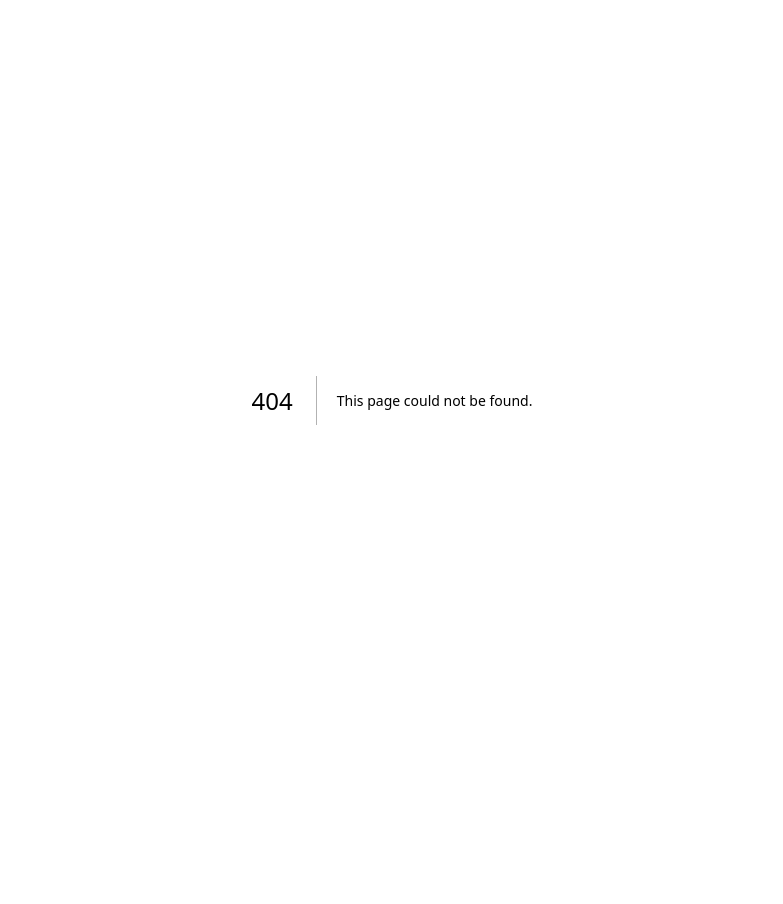
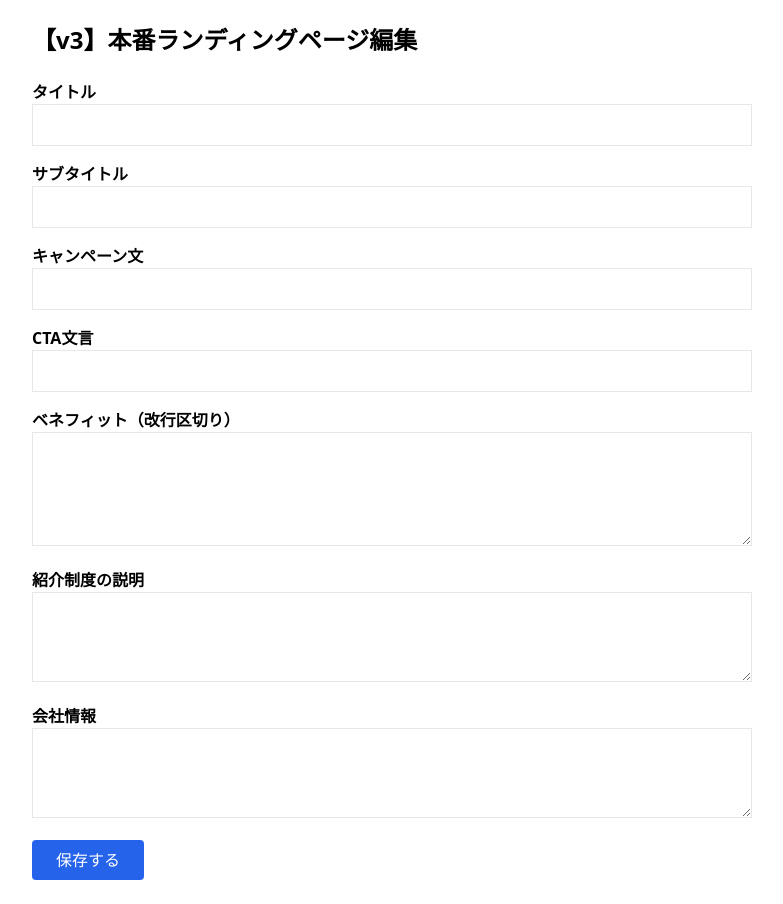
Before and after one commit to kaoriishige/nasu-recover-clean, a Next.js app: page /admin/landing-editor-v3 in a window 1280 px wide. Before the commit this address had no page. Shown: the whole page, without its empty margins (248-1031 px from the left). Before the commit the page ends 800 px from the top, so only its background shows below. Built offline with nearby package versions, Linux system fonts and the light colour scheme; no server answers; the database is empty.

Commit message:
add: landing-editor-v3 for forced sync

```diff
--- /dev/null
+++ b/pages/admin/landing-editor-v3.tsx
@@ -0,0 +1,83 @@
+'use client';
+
+import { useEffect, useState } from 'react';
+import { doc, getDoc, setDoc } from 'firebase/firestore';
+import { db } from '@/lib/firebase';
+
+export default function LandingEditorV3() {
+  const [title, setTitle] = useState('');
+  const [subtitle, setSubtitle] = useState('');
+  const [campaign, setCampaign] = useState('');
+  const [cta, setCta] = useState('');
+  const [benefitsText, setBenefitsText] = useState('');
+  const [referralNote, setReferralNote] = useState('');
+  const [companyName, setCompanyName] = useState('');
+  const [message, setMessage] = useState('');
+
+  useEffect(() => {
+    const load = async () => {
+      const ref = doc(db, 'settings', 'landingV2');
+      const snap = await getDoc(ref);
+      if (snap.exists()) {
+        const d = snap.data();
+        console.log('✅ Firestore 読み込み成功:', d); // ← 追加ログ
+        setTitle(d.title || '');
+        setSubtitle(d.subtitle || '');
+        setCampaign(d.campaign || '');
+        setCta(d.cta || '');
+        setBenefitsText((d.benefits || []).join('\n'));
+        setReferralNote(d.referralNote || '');
+        setCompanyName(d.companyName || '');
+      } else {
+        console.warn('⚠️ landingV2 ドキュメントが存在しません');
+      }
+    };
+    load();
+  }, []);
+
+  const save = async () => {
+    const ref = doc(db, 'settings', 'landingV2');
+    await setDoc(ref, {
+      title,
+      subtitle,
+      campaign,
+      cta,
+      benefits: benefitsText.split('\n').filter(Boolean),
+      referralNote,
+      companyName,
+    });
+    console.log('✅ Firestore 書き込み成功'); // ← 追加ログ
+    setMessage('✅ 保存しました');
+    setTimeout(() => setMessage(''), 3000);
+  };
+
+  return (
+    <div className="p-6 max-w-3xl mx-auto">
+      <h1 className="text-2xl font-bold mb-6">【v3】本番ランディングページ編集</h1>
+
+      <label className="font-semibold block">タイトル</label>
+      <input value={title} onChange={e => setTitle(e.target.value)} className="w-full border p-2 mb-4" />
+
+      <label className="font-semibold block">サブタイトル</label>
+      <input value={subtitle} onChange={e => setSubtitle(e.target.value)} className="w-full border p-2 mb-4" />
+
+      <label className="font-semibold block">キャンペーン文</label>
+      <input value={campaign} onChange={e => setCampaign(e.target.value)} className="w-full border p-2 mb-4" />
+
+      <label className="font-semibold block">CTA文言</label>
+      <input value={cta} onChange={e => setCta(e.target.value)} className="w-full border p-2 mb-4" />
+
+      <label className="font-semibold block">ベネフィット（改行区切り）</label>
+      <textarea value={benefitsText} onChange={e => setBenefitsText(e.target.value)} className="w-full border p-2 mb-4" rows={4} />
+
+      <label className="font-semibold block">紹介制度の説明</label>
+      <textarea value={referralNote} onChange={e => setReferralNote(e.target.value)} className="w-full border p-2 mb-4" rows={3} />
+
+      <label className="font-semibold block">会社情報</label>
+      <textarea value={companyName} onChange={e => setCompanyName(e.target.value)} className="w-full border p-2 mb-4" rows={3} />
+
+      <button onClick={save} className="bg-blue-600 text-white px-6 py-2 rounded">保存する</button>
+      {message && <p className="text-green-600 mt-4">{message}</p>}
+    </div>
+  );
+}
```
